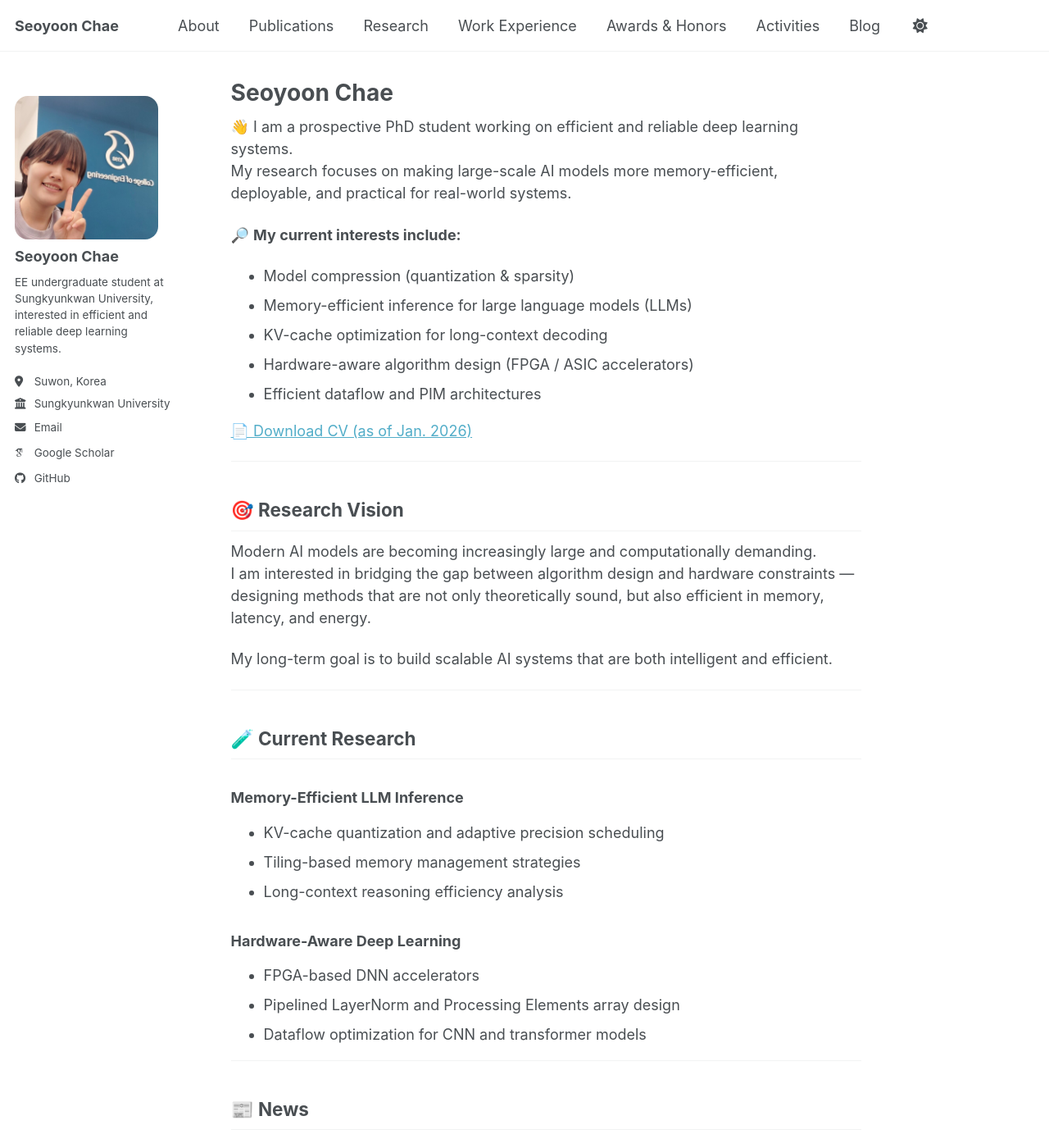
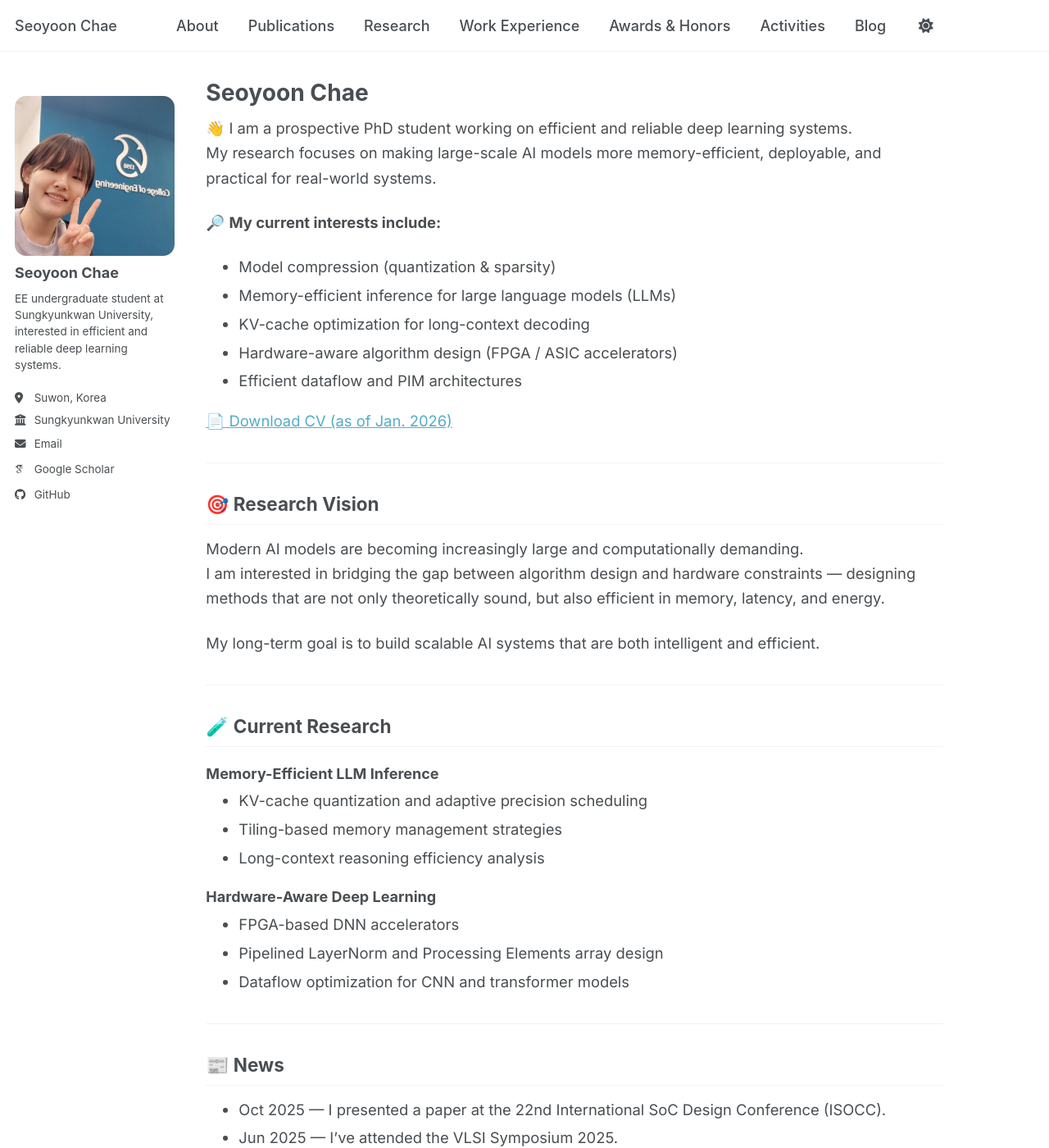
Before and after one commit to chae-sy/chae-sy.github.io, a Jekyll site: the page built from _pages/about.md, in a window 1280 px wide and 1400 px high. Shown: the whole window at 82% size. Built offline with Jekyll 4.4.1, drawn with Linux system fonts in a browser that asks for light colours; some web fonts are replaced; a script bundle is joined from its source files by our own code; library files that are not in the unit come from our copies.

Commit message:
Font & Layout

```diff
--- a/_includes/head/custom.html
+++ b/_includes/head/custom.html
@@ -15,3 +15,6 @@
 <meta name="theme-color" content="#ffffff"/>
 
 <!-- end custom head snippets -->
+<link rel="preconnect" href="https://fonts.googleapis.com">
+<link rel="preconnect" href="https://fonts.gstatic.com" crossorigin>
+<link href="https://fonts.googleapis.com/css2?family=Inter:wght@400;500;600;700&display=swap" rel="stylesheet">
--- a/assets/css/main.scss
+++ b/assets/css/main.scss
@@ -41,3 +41,65 @@
     "vendor/font-awesome/solid",
     "vendor/font-awesome/brands"
 ;
+
+html, body {
+  font-family: "Inter", -apple-system, BlinkMacSystemFont, "Segoe UI", Roboto, Arial, sans-serif;
+}
+
+
+/* ===== Layout & Typography polish ===== */
+
+/* Content width: too wide -> hard to read */
+.page__inner-wrap {
+  max-width: 900px; /* tighter reading width */
+}
+
+/* Make headings breathe a bit */
+.page__content h1 { margin-top: 0.25em; }
+.page__content h2 { margin-top: 1.6em; margin-bottom: 0.6em; }
+.page__content h3 { margin-top: 1.2em; margin-bottom: 0.4em; }
+
+/* Better paragraph readability */
+.page__content p,
+.page__content li {
+  line-height: 1.65;
+  font-size: 1.02rem;
+}
+
+/* Reduce “busy” feeling in lists */
+.page__content ul,
+.page__content ol {
+  margin-top: 0.4em;
+  margin-bottom: 1.0em;
+}
+.page__content li { margin-bottom: 0.25em; }
+
+/* Slightly more spacing between sections */
+.page__content hr {
+  margin: 2.0em 0;
+}
+
+/* Sidebar padding spacing (desktop) */
+@media (min-width: 1024px) {
+  .sidebar {
+    padding-top: calc(#{$masthead-height} + 12px);
+  }
+}
+
+/* Clean avatar sizing (optional) */
+.author__avatar img {
+  max-width: 200px;   /* was 175 */
+  border-radius: 14px; /* rounded square */
+}
+
+/* Make the top nav look lighter */
+.masthead__menu-item a {
+  font-weight: 500;
+}
+
+@media (min-width: 1024px) {
+  .page {
+    padding-left: 1.25rem;
+    padding-right: 1.25rem;
+  }
+}
```
